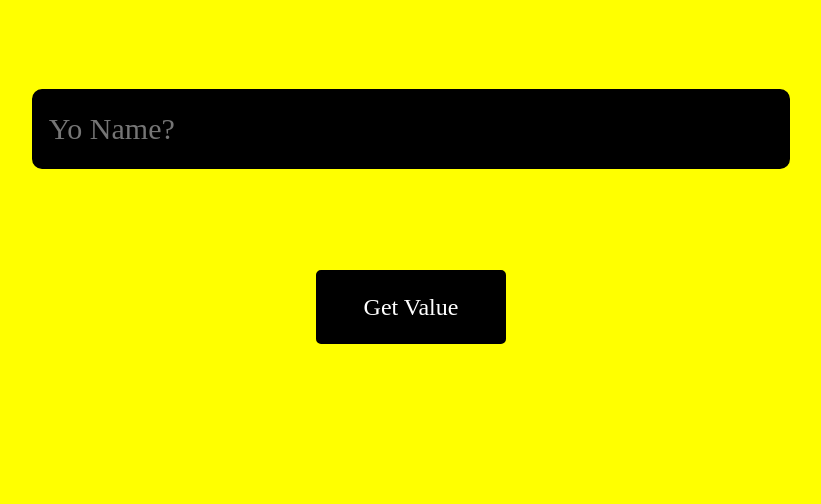
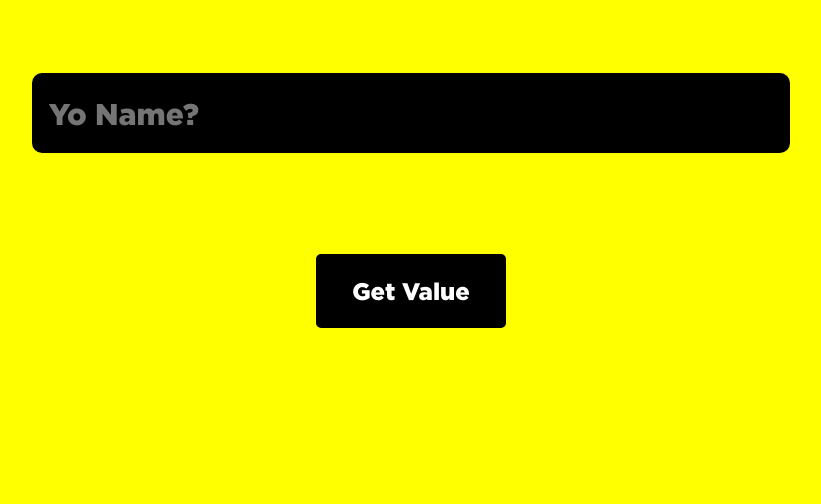
Before and after one commit to mairishavhoon/gaali, a plain HTML site: page index.html in a window 1280 px wide. Shown: the part 390-894 px from the top of the page, without its empty margins (229-1050 px from the left). Drawn offline with Linux system fonts and the light colour scheme.

Commit message:
Changed the font

```diff
--- a/index.css
+++ b/index.css
@@ -1,7 +1,13 @@
+@font-face{
+        font-family: gotham;
+        src: url(Gotham-Black.otf);
+}
+
 *{
     background: yellow;
     font-family: gotham;
 }
+
 #myInput{
     display: block;
     margin-right: auto;
```
Also changed, not shown: Gotham-Black.otf (added).
